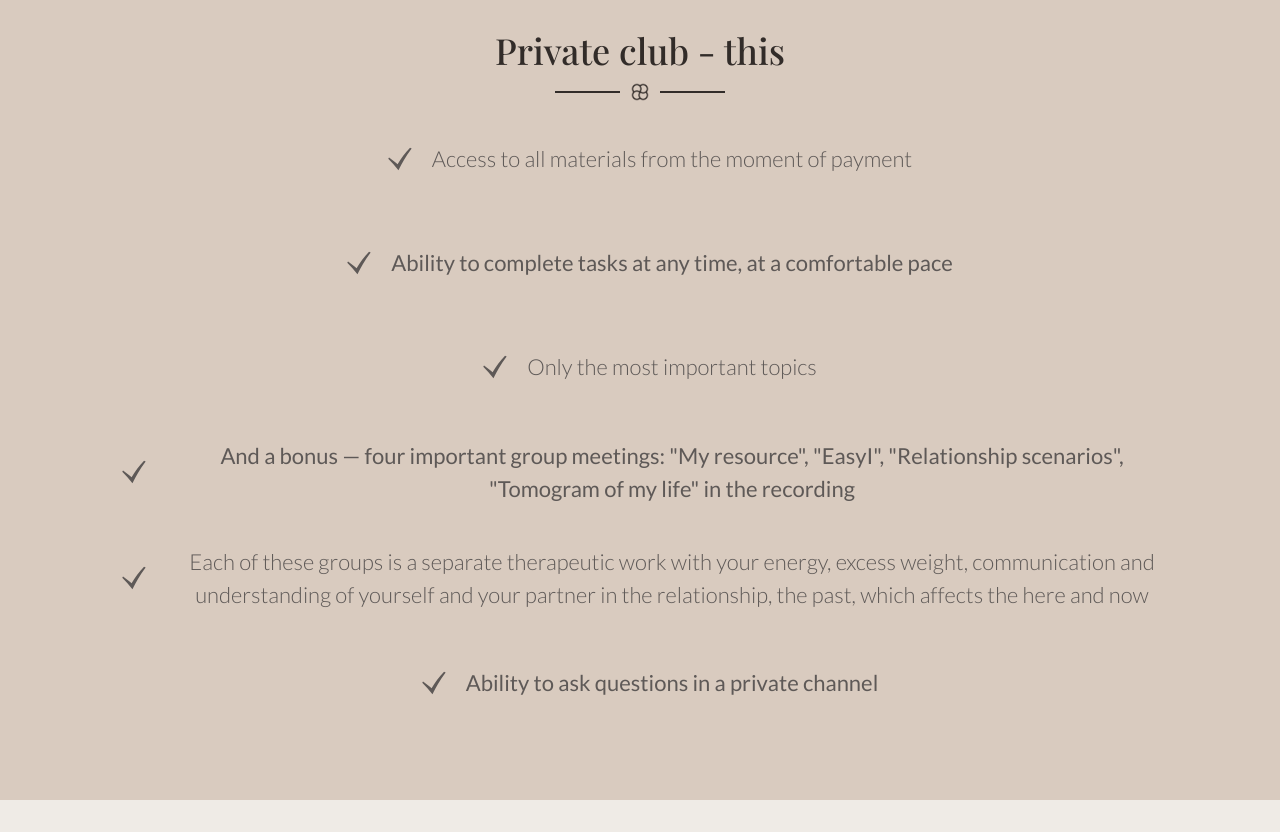
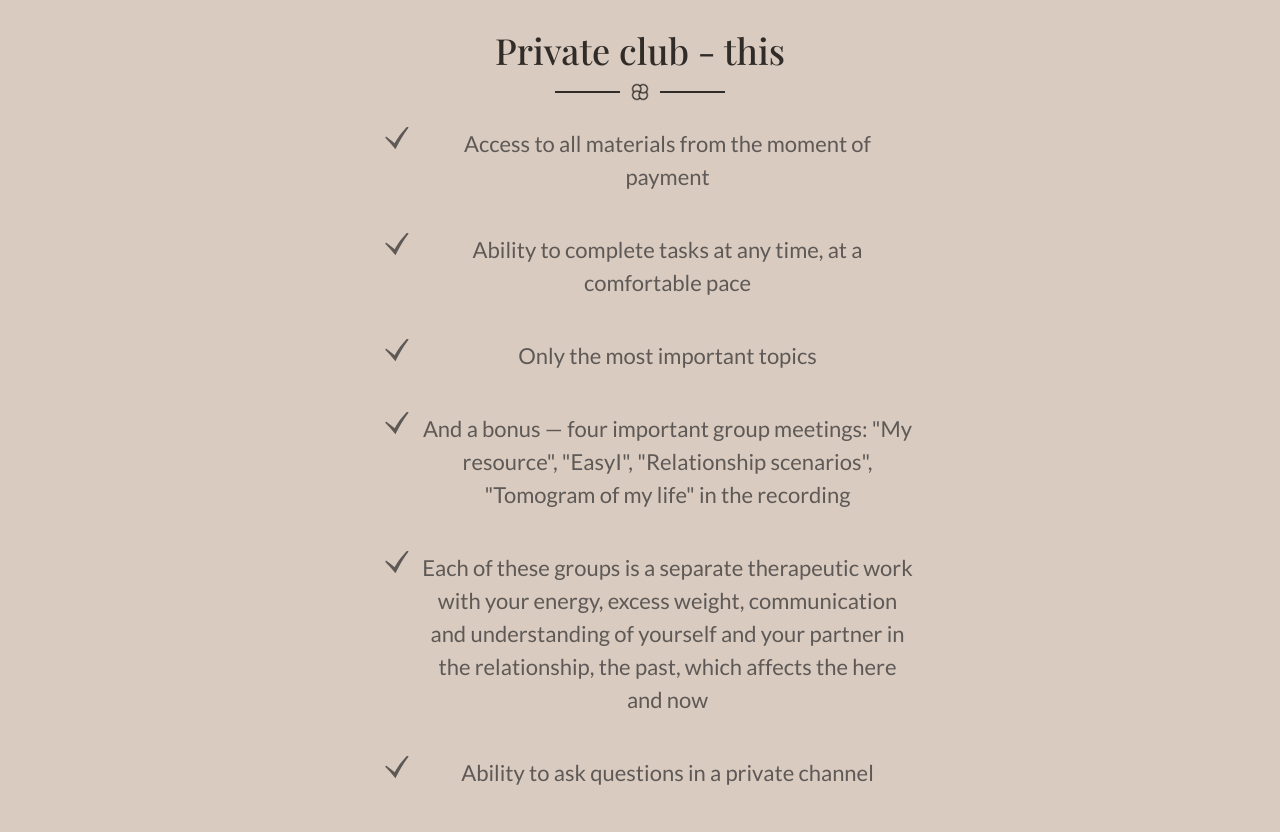
Before and after one commit to MELL85/Olena_Melnyk_landing, a plain HTML site: page private_club_1.html in a window 1280 px wide. Shown: the part 3500-4332 px from the top of the page. Drawn offline with nearby package versions, Linux system fonts and the light colour scheme; a web font is replaced by a local one.

Commit message:
corrected check mark to section about club

```diff
--- a/css/private_club_1.css
+++ b/css/private_club_1.css
@@ -594,42 +594,55 @@
 }
 
 /* ================== */
-.explanation_page__list-main-block {
+/* .explanation_page__list-main-block {
     display: flex;
     flex-direction: column;
     align-items: center;
-}
+} */
 
-.explanation_page__list-block {
+/* .explanation_page__list-block {
     display: flex;
     justify-content: center;
     align-items: center;
     padding: 0 0 20px;
-}
+} */
 
-.explanation_page__list-img {
+/* .explanation_page__list-img {
     display: flex;
     width: 50px;
     height: 50px;
-}
+} */
 
 /* ================== */
+
+.explanation_page__list-block {
+    padding: 0;
+    display: flex;
+    flex-direction: column;
+    justify-content: center;
+    text-align: center;
+    align-items: center;
+}
 
 .explanation_page__list,
 .explanation_page__list-bold {
     list-style: none;
     font-size: 18px;
-    font-weight: 300;
+    font-weight: 500;
     width: auto;
     display: flex;
     margin: 0;
     text-align: center;
     justify-content: center;
+    padding-bottom: 20px;
+
+    background: url(../img/svg/check-mark-1.svg) no-repeat 0 -21px;
+    padding-left: 55px;
 }
 
-.explanation_page__list-bold {
+/* .explanation_page__list-bold {
     font-weight: 500;
-}
+} */
 
 @media screen and (min-width: 576px) {
 
@@ -653,6 +666,11 @@
         width: 10%;
     }
 
+    .explanation_page__list,
+    .explanation_page__list-bold {
+        width: 450px;
+    }
+
 }
 
 @media screen and (min-width: 992px) {
@@ -664,6 +682,12 @@
     .explanation_page__list-img {
         width: 55px;
         height: 55px;
+    }
+
+    .explanation_page__list,
+    .explanation_page__list-bold {
+        width: 550px;
+        padding-bottom: 40px;
     }
 }
 
@@ -685,7 +709,7 @@
     .explanation_page__list,
     .explanation_page__list-bold {
         font-size: 22px;
-        width: auto;
+        /* width: auto; */
     }
 
     .explanation_page__line {
--- a/private_club_1.html
+++ b/private_club_1.html
@@ -353,7 +353,7 @@
 
                         <div class="explanation_page__list-main-block">
                             <!-- ===================== -->
-                            <div class="explanation_page__list-block element_animation_text">
+                            <!-- <div class="explanation_page__list-block element_animation_text">
                                 <img class="explanation_page__list-img" src="img/svg/check-mark-1.svg" alt=""></img>
                                 <p class="explanation_page__list" data-lang="access">Доступ до усіх матеріалів з моменту
                                     оплати</p>
@@ -390,9 +390,9 @@
                                 <p class="explanation_page__list-bold" data-lang="privateChannel">Можливість ставити
                                     питання в закритому каналі</p>
                                 </img>
-                            </div>
+                            </div> -->
                             <!-- ======================== -->
-                            <!-- <ul class="explanation_page__list-block">
+                            <ul class="explanation_page__list-block">
                                 <li class="explanation_page__list element_animation_text" data-lang="access">Доступ
                                     до усіх матеріалів з моменту оплати
                                 </li>
@@ -409,7 +409,7 @@
                                     і зараз</li>
                                 <li class="explanation_page__list-bold element_animation_text"
                                     data-lang="privateChannel">Можливість ставити питання в закритому каналі</li>
-                            </ul> -->
+                            </ul>
                         </div>
                     </div>
                 </div>
```
Also changed, not shown: index.html (+23 -14 lines).
